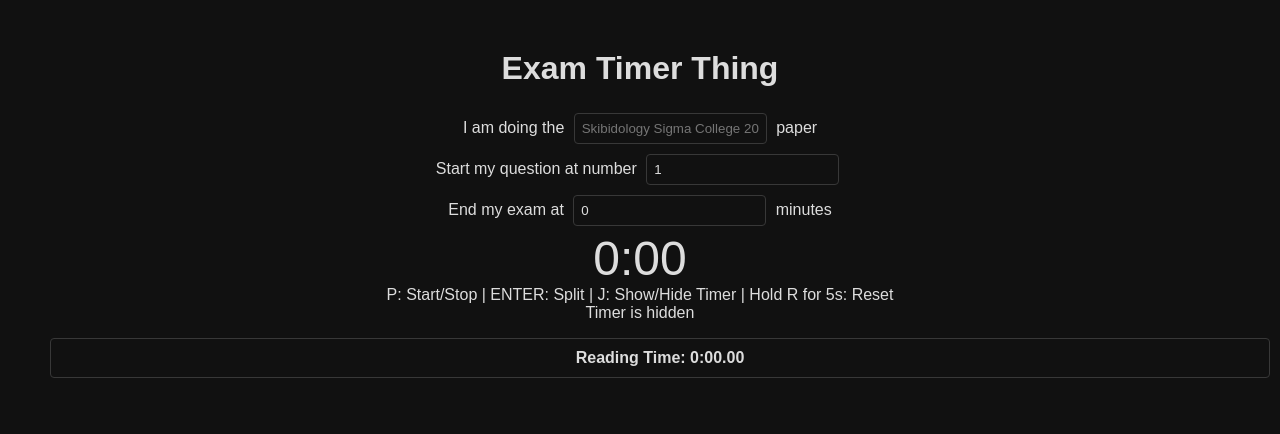
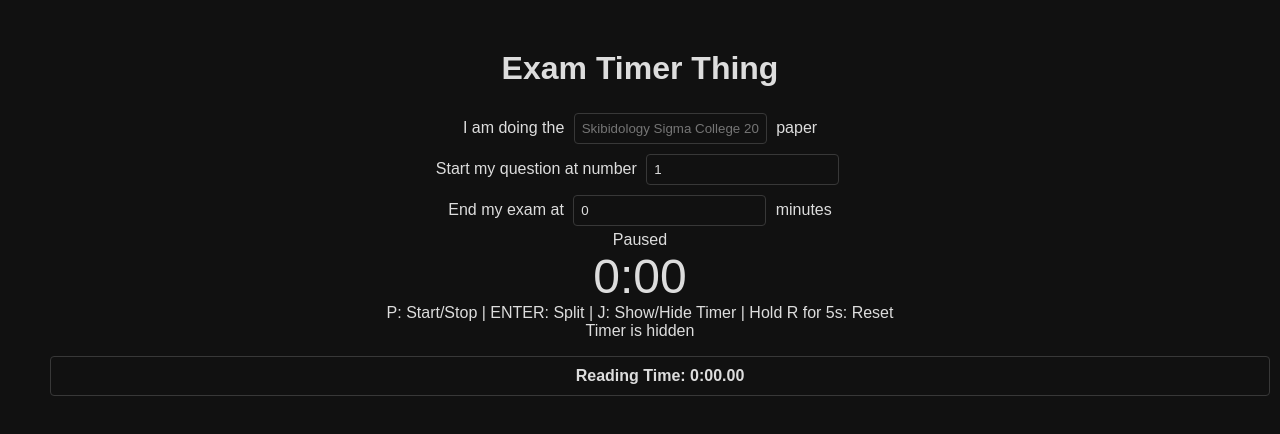
Before and after one commit to skybird23333/exam-timer-app, a Vue app: page / in a window 1280 px wide. Shown: the top 434 px of the page. Built offline with nearby package versions, Linux system fonts and the light colour scheme.

Commit message:
show paused when paused

```diff
--- a/src/App.vue
+++ b/src/App.vue
@@ -9,6 +9,7 @@
     <div>
       End my exam at <input v-model.number="endExamTime" type="number" class="input"> minutes
     </div>
+    <div v-if="!isRunning">Paused</div>
     <div style="font-size: 3rem">{{ formatTime(time, false) }}</div>
     P: Start/Stop | ENTER: Split | J: Show/Hide Timer | Hold R for 5s: Reset<br>
     Timer is {{ isVisible ? 'visible' : 'hidden' }}
```
